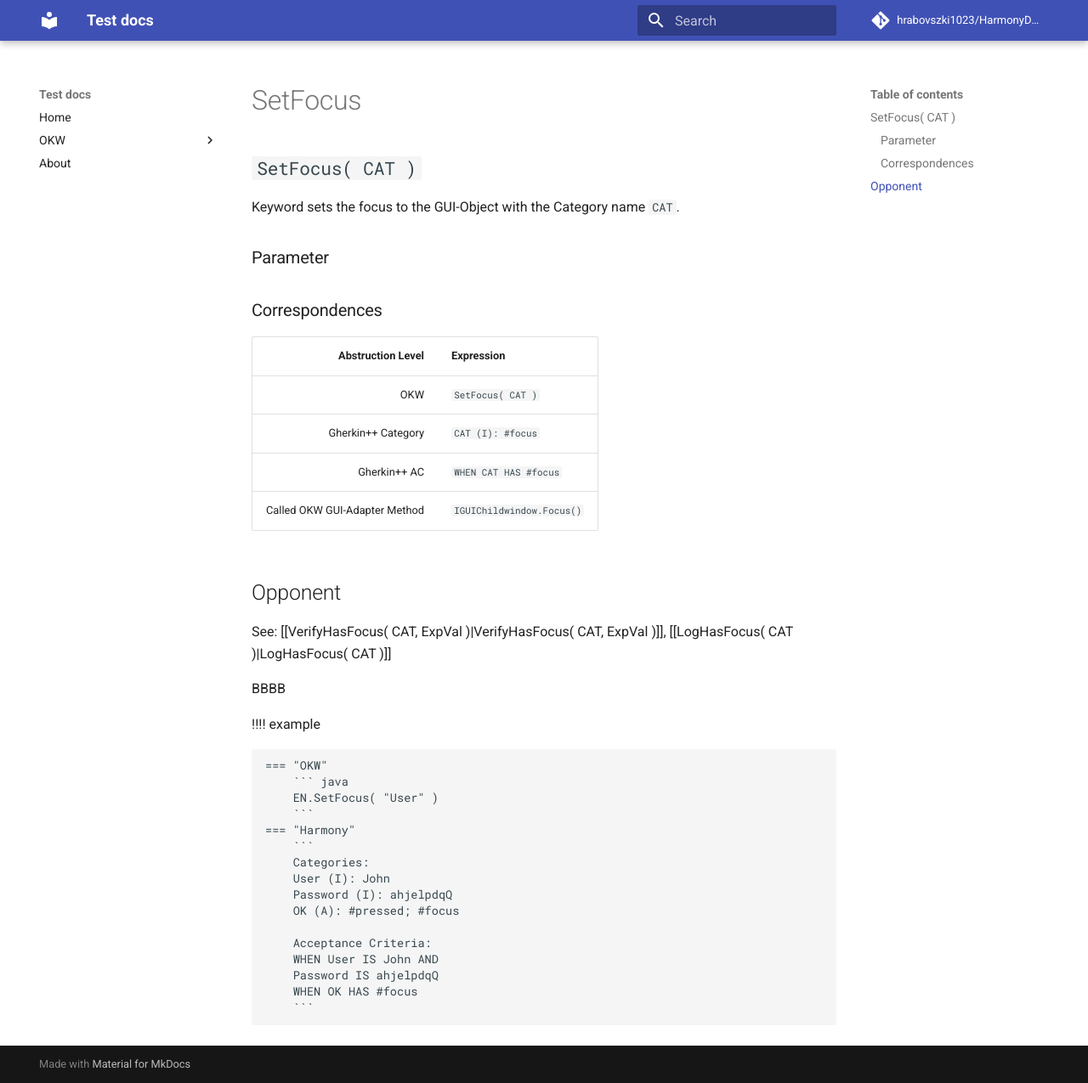
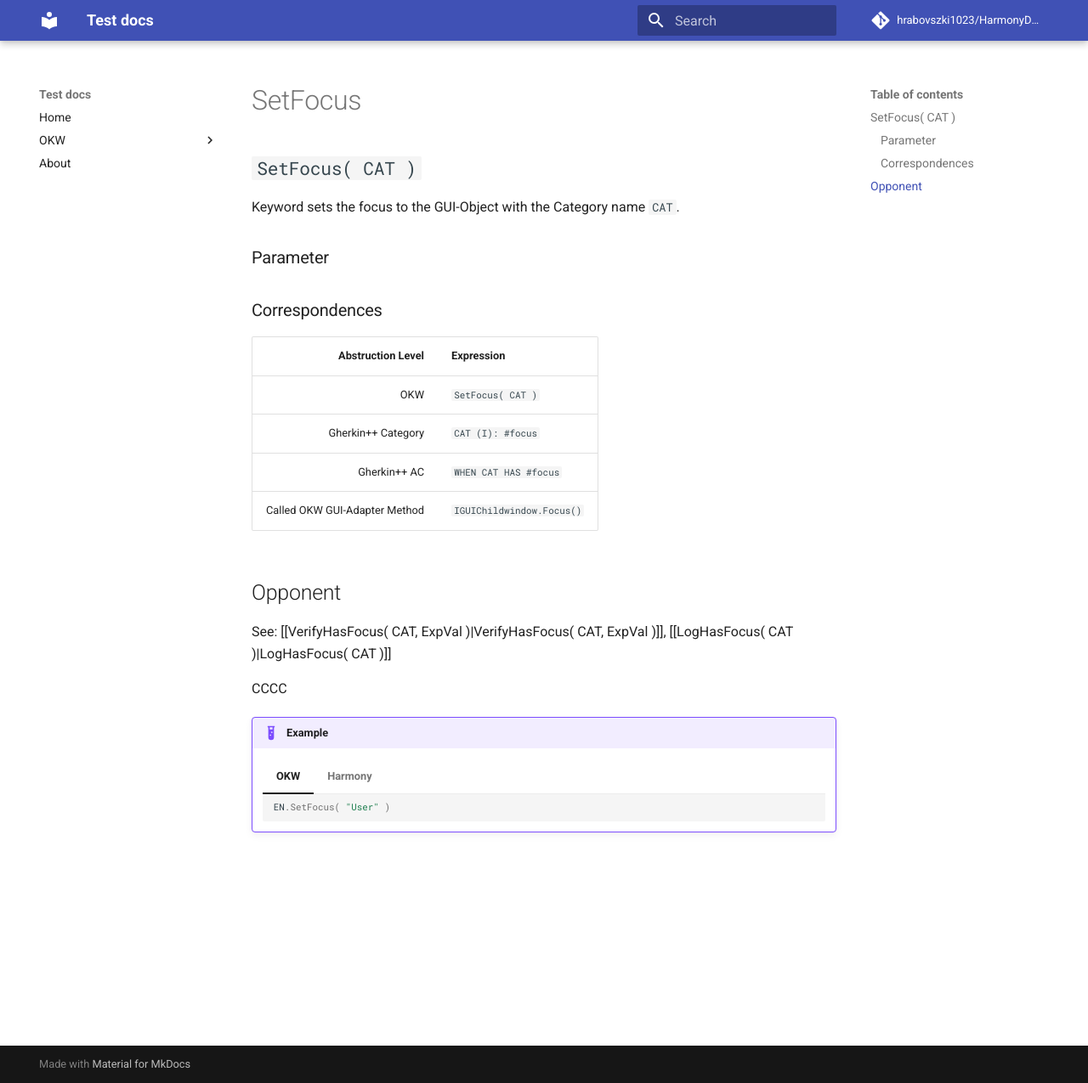
Before and after one commit to Hrabovszki1023/HarmonyDocs, an MkDocs documentation site: the page built from docs/keywords/SetFocus.md, in a window 1280 px wide and 1275 px high. Shown: the whole window at 85% size. Built offline with MkDocs 1.6.1 and Material for MkDocs 9.7.7, drawn with Linux system fonts in a browser that asks for light colours; comment, search, counter and statistics services are not loaded.

Commit message:
next try

````diff
--- a/docs/keywords/SetFocus.md
+++ b/docs/keywords/SetFocus.md
@@ -18,9 +18,9 @@ Keyword sets the focus to the GUI-Object with the Category name `CAT`.
 See: [[VerifyHasFocus( CAT, ExpVal )|VerifyHasFocus( CAT, ExpVal )]], [[LogHasFocus( CAT )|LogHasFocus( CAT )]]
 
 
-BBBB
+CCCC
 
-!!!! example
+!!! example
 
     === "OKW"
         ``` java
````
